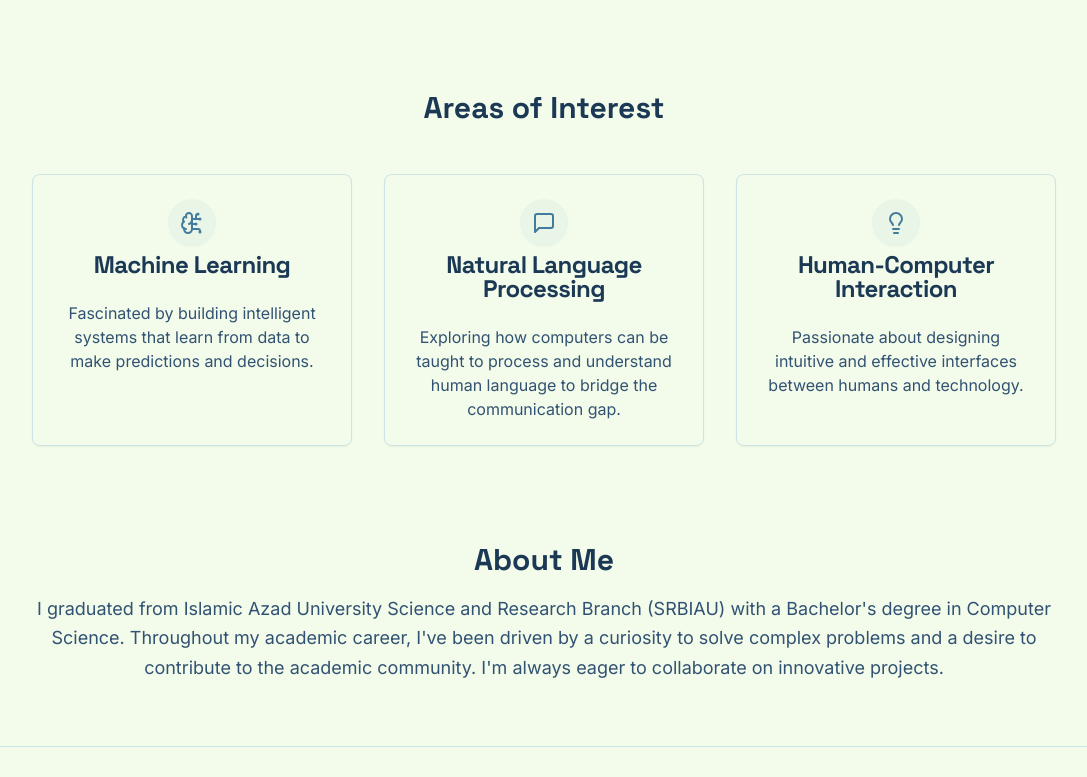
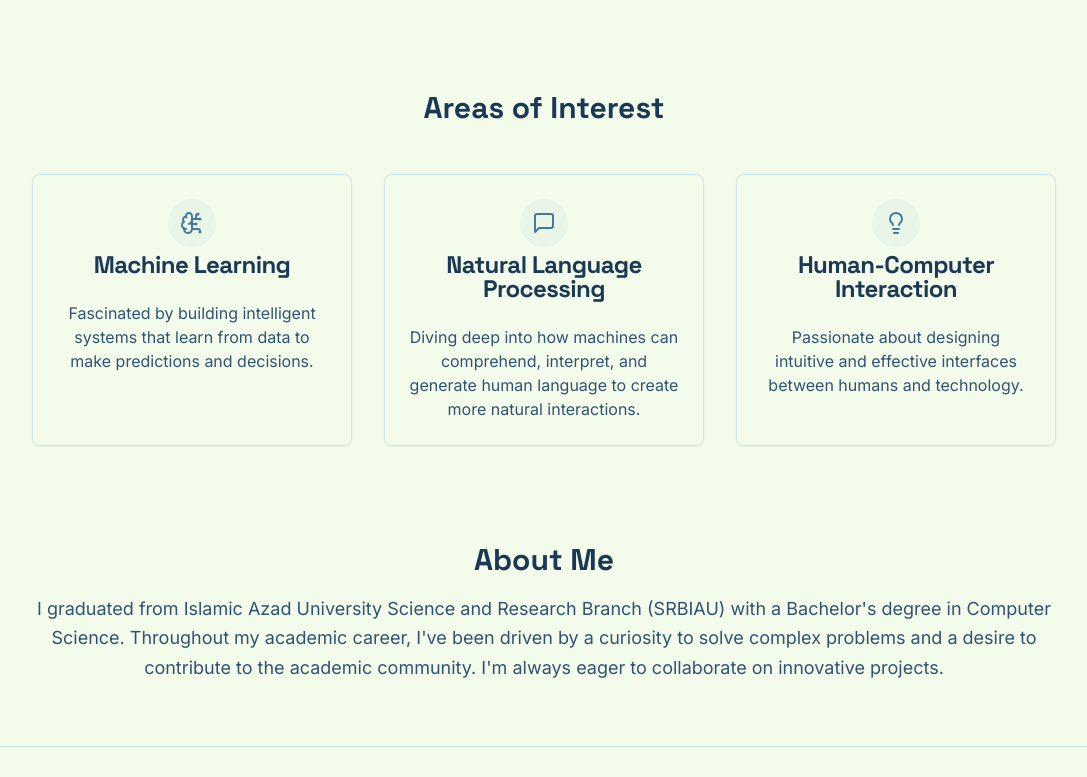
Before and after one commit to DearShervin/dearshervin.github.io, a Next.js app: page /studio/ in a window 1280 px wide. Shown: the part 599-1376 px from the top of the page, without its empty margins (96-1183 px from the left). Built offline with nearby package versions, Linux system fonts and the light colour scheme.

Commit message:
initial commit

```diff
--- a/src/app/page.tsx
+++ b/src/app/page.tsx
@@ -12,7 +12,7 @@ export default function Home() {
         <div className="mx-auto max-w-4xl">
           <div className="relative mx-auto mb-4 h-48 w-48 overflow-hidden rounded-full shadow-lg md:h-56 md:w-56">
             <Image
-              src="/images/profile.jpg"
+              src="/studio/images/profile.jpg"
               alt="Student's Picture"
               fill
               className="object-cover"
@@ -61,7 +61,7 @@ export default function Home() {
                 <CardTitle className="font-headline mt-4">Natural Language Processing</CardTitle>
               </CardHeader>
               <CardContent>
-                <p className="text-muted-foreground">Exploring how computers can be taught to process and understand human language to bridge the communication gap.</p>
+                <p className="text-muted-foreground">Diving deep into how machines can comprehend, interpret, and generate human language to create more natural interactions.</p>
               </CardContent>
             </Card>
             <Card className="text-center">
```
